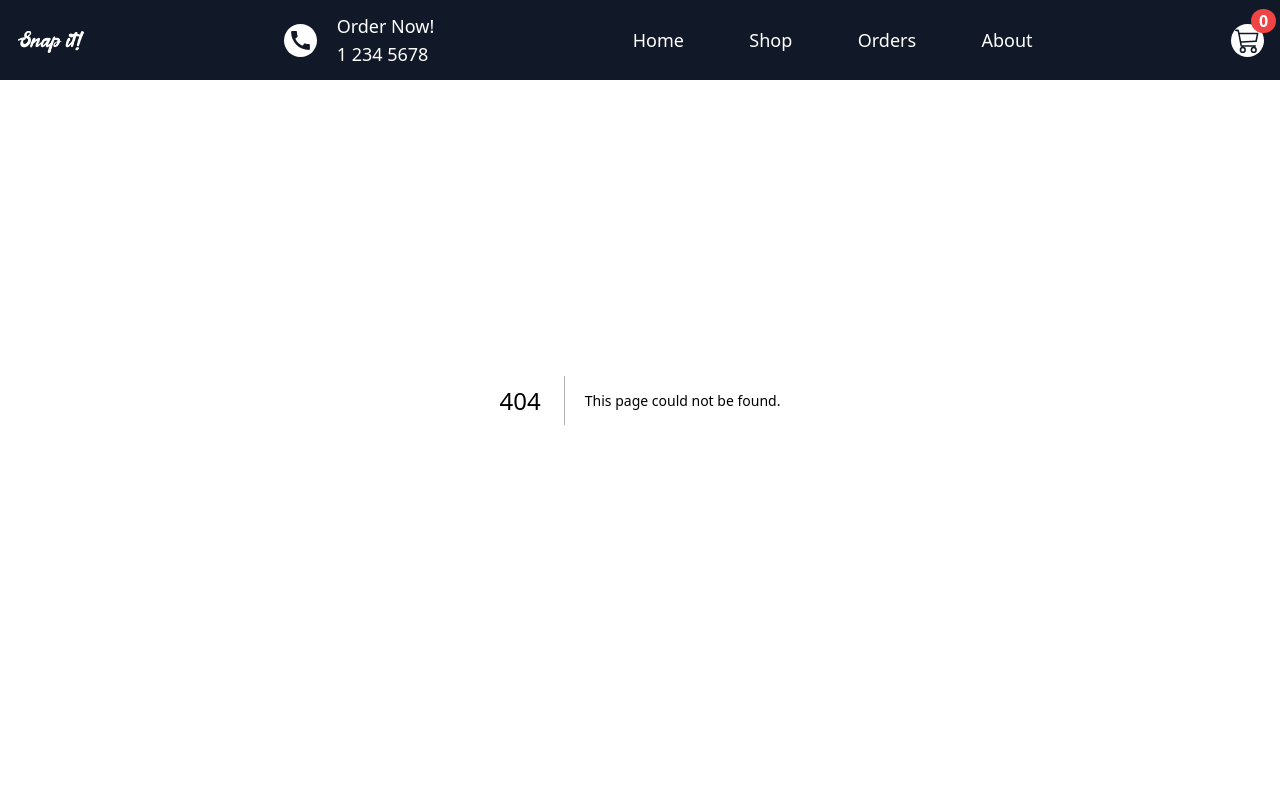
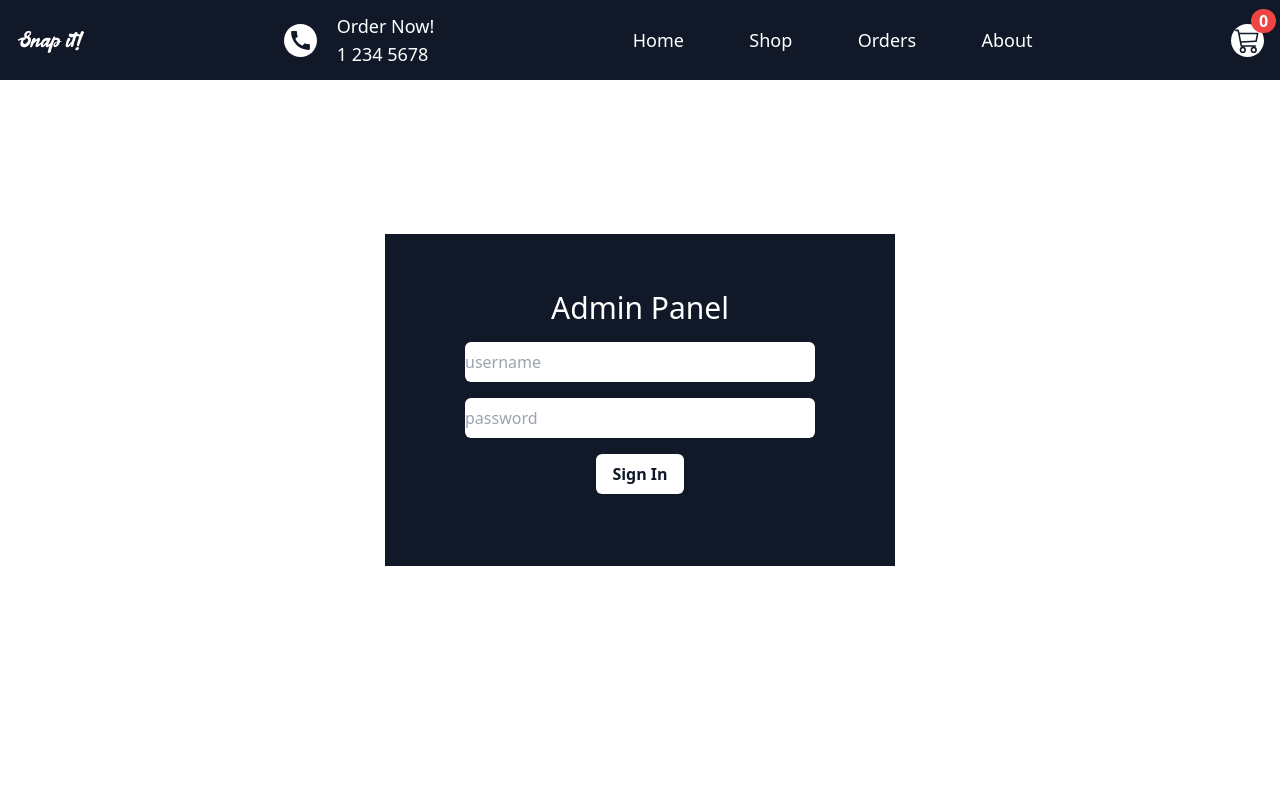
Before and after one commit to ibtesam5d/NextJs-E-Commerce-Project---Snap-it-, a Next.js app: page /admin/login in a window 1280 px wide. Before the commit this address had no page. Shown: the top 800 px of the page. Built offline with nearby package versions, Linux system fonts and the light colour scheme.

Commit message:
login page added

```diff
--- a/package.json
+++ b/package.json
@@ -13,6 +13,7 @@
     "@paypal/react-paypal-js": "^7.8.2",
     "@reduxjs/toolkit": "^1.9.3",
     "axios": "^1.3.3",
+    "cookie": "^0.5.0",
     "mongoose": "^6.9.1",
     "next": "13.1.6",
     "react": "18.2.0",
--- a/pages/admin/index.jsx
+++ b/pages/admin/index.jsx
@@ -112,7 +112,19 @@ const Index = ({productList, orderList}) => {
 export default Index;
 
 
-export const getServerSideProps = async () => {
+export const getServerSideProps = async (context) => {
+
+    const myCookie = context.req?.cookies || ""
+
+    if(myCookie.token !== process.env.TOKEN){
+        return{
+            redirect:{
+                destination:"/admin/login",
+                permanent: false
+            }
+        }
+    }
+
     const productRes = await axios.get("http://localhost:3000/api/products");
     const orderRes = await axios.get("http://localhost:3000/api/orders");
 
--- /dev/null
+++ b/pages/admin/login.jsx
@@ -0,0 +1,38 @@
+
+import axios from 'axios'
+import { useRouter } from 'next/router'
+import { useState } from 'react'
+
+const Login = () => {
+    const [username, setUsername] = useState(null)
+    const [password, setPassword] = useState(null)
+    const [error, setError] = useState(false)
+    const router = useRouter()
+
+    const handleClick = async()=>{
+        try {
+            await axios.post("http://localhost:3000/api/login",{
+                username,password
+            })
+            router.push("/admin")
+        } catch (error) {
+            console.log(error);
+            setError(true)
+        }
+    }
+
+
+  return (
+    <div className='h-screen p-[50px] flex items-center justify-center'>
+        <div className=" bg-gray-900 p-10 flex flex-col items-center justify-center md:px-12 lg:px-20 lg:py-14">
+            <h1 className='text-white text-lg mb-4 md:text-2xl lg:text-3xl'>Admin Panel</h1>
+            <input className='w-full lg:w-[350px] lg:h-[40px] mb-4 border-1 border-gray-900 rounded-sm lg:rounded-md' type="text" placeholder='username' onChange={(e)=>setUsername(e.target.value)}/>
+            <input className='w-full lg:w-[350px] lg:h-[40px] mb-4 border-1 border-gray-900 rounded-sm lg:rounded-md' type="password" placeholder='password' onChange={(e)=>setPassword(e.target.value)}/>
+            <button className='px-4 py-2 text-gray-900 font-bold bg-white rounded-md mb-4' onClick={handleClick}>Sign In</button>
+            {error && <span className='text-red-500 text-lg text-center font-bold'>Wrong Credentials</span>}
+        </div>
+    </div>
+  )
+}
+
+export default Login
--- /dev/null
+++ b/pages/api/login.js
@@ -0,0 +1,24 @@
+import cookie from "cookie";
+const handler = (req, res) => {
+  if (req.method === "POST") {
+    const { username, password } = req.body;
+    if (
+      username === process.env.ADMIN_USERNAME &&
+      password === process.env.ADMIN_PASSWORD
+    ) {
+      res.setHeader(
+        "Set-Cookie",
+        cookie.serialize("token", process.env.TOKEN, {
+          maxAge: 60 * 60,
+          sameSite: "strict",
+          path: "/",
+        })
+      );
+      res.status(200).json("successfull login");
+    } else {
+      res.status(400).json("wrong credentials");
+    }
+  }
+};
+
+export default handler;
```
Also changed, not shown: 1 other file (tests, documents, lock files or other folders).
